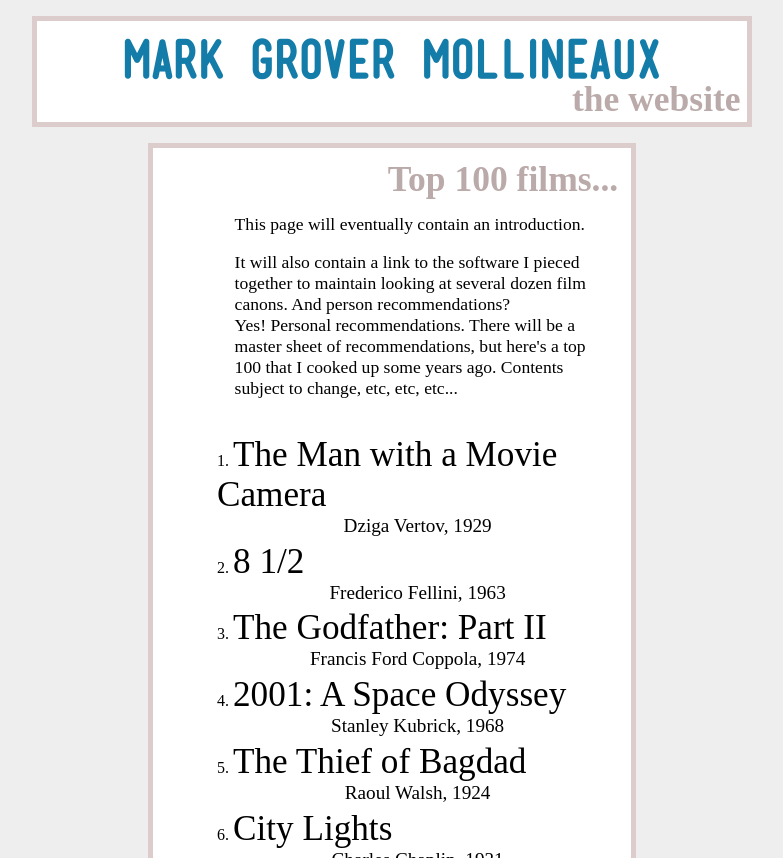
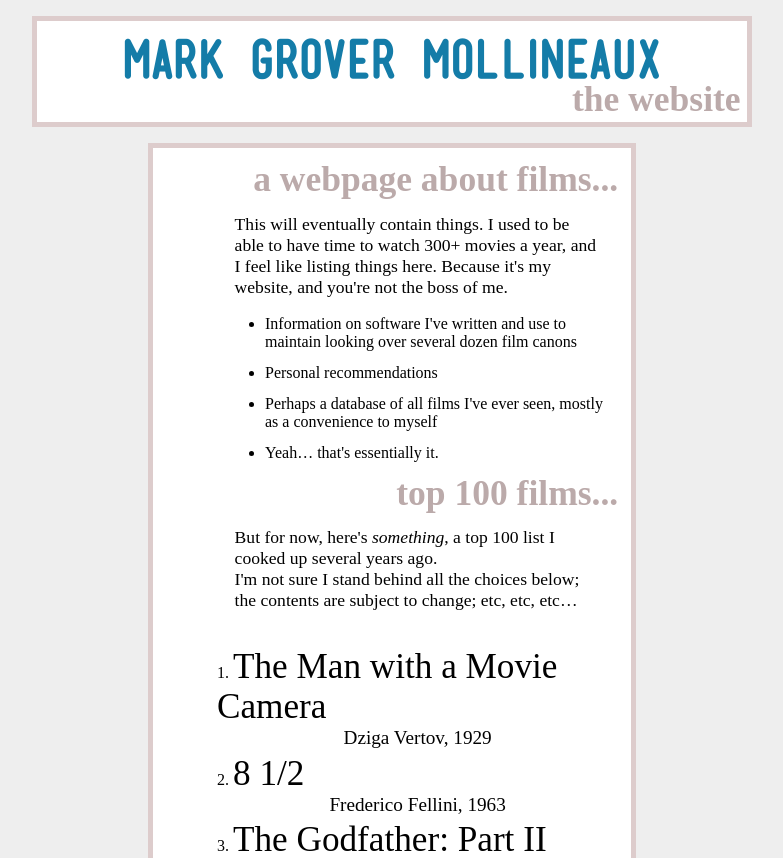
Before and after one commit to bufordsharkley/mgmweb, a Flask app: page /film100/ in a window 1280 px wide. Shown: the top 858 px of the page, without its empty margins (248-1031 px from the left). Run offline with Flask 2, Linux system fonts and the light colour scheme; some web fonts are replaced.

Commit message:
Cleaning up menu descriptions, adding film page

```diff
--- a/mgmweb/__init__.py
+++ b/mgmweb/__init__.py
@@ -88,11 +88,6 @@ def static_from_root():
     return send_from_directory(app.static_folder, request.path[1:])
 
 
-@app.route('/hackers.txt')
-def hackers_txt():
-    return 'site has been hacked at time: {}'.format(datetime.datetime.now())
-
-
 @app.route('/<htmlfile>.html/')
 def html_call(htmlfile):
     return render_template(htmlfile + '.html')
@@ -113,13 +108,11 @@ def frontpagedescriptions(button):
 def page_not_found(e):
     return render_template('404.html'), 404
 
-
-# as of yet un-documented routes:
 @app.route('/film100/')
 def film100():
     return render_template('film100.html', films=top100films)
 
-
+# as of yet un-documented routes:
 @app.route('/heartdemo/')
 def heartdemo():
     return render_template('heartdemo.html')
--- a/mgmweb/frontpage_descriptions.py
+++ b/mgmweb/frontpage_descriptions.py
@@ -1,10 +1,21 @@
 splash_descriptions = {
     'default': {'img': '/static/lobster.png',
-                'summary': ["Hey. This is Mark Mollineaux, speaking at the behest of the Mark Mollineaux website.","","","I'm currently a PhD Candidate at Stanford University.","","This site contains things I've done.","","","Check out my <a href=\"//github.com/bufordsharkley/\">github</a>. No linkedin or Twitter. Because linkedin is spam, and pretty gross. I think there'll be more of a proper bio on this site eventually."]},
+                'summary': ["Hey. This is Mark Mollineaux, speaking at the behest of the Mark Mollineaux website.",
+                            "",
+                            "",
+                            "I'm currently a PhD Candidate at Stanford University.",
+                            "",
+                            "This site contains things I've done.",
+                            "",
+                            "",
+                            "Check out my <a href=\"//github.com/bufordsharkley/\">github</a> or <a href=\"//twitter.com/bufordsharkley/\">twitter</a>. No linkedin, because linkedin is spam, and pretty gross."]},
     'drawings': {'img': '/static/lobster.png',
                 'summary': ['Drawings and sketches, 2001-present.',"","","The medium is ballpoint pen and notebook paper."]},
     'filmlists': {'img': '/static/lobster.png',
-                'summary': ["Some personal lists about film.","","","A top 100 list, and links to software I developed for tracking film canons","","","COMING SOON"]},
+                'summary': ["Some personal lists about film.",
+                            "",
+                            "",
+                            "A top 100 list, and links to software I developed for tracking film canons."]},
     'etc': {'img': '/static/lobster.png',
                 'summary': ["Odds and ends.", "", "Doggerel and such, and whatever else I can't fit somewhere better on this site."]},
     'radio': {'img': '/static/lobster.png',
--- a/mgmweb/templates/film100.html
+++ b/mgmweb/templates/film100.html
@@ -1,15 +1,18 @@
 {% extends "layout.html" %}
 {% block content %}
 <div class="filmlist">
-  <h2>Top 100 films...</h2>
-  <p>This page will eventually contain an introduction.</p>
-  <p>It will also contain a link to the software I pieced together to maintain
-  looking at several dozen film canons.
-  And person recommendations?<br/>
-  Yes! Personal recommendations.
-  There will be a master sheet of recommendations, but here's a top 100 that
-  I cooked up some years ago.
-  Contents subject to change, etc, etc, etc...</p>
+  <h2>a webpage about films...</h2>
+  <p>This will eventually contain things. I used to be able to have time to watch 300+ movies a year, and I feel like listing things here. Because it's my website, and you're not the boss of me.</p>
+  <ul>
+    <li>Information on software I've written and use to maintain looking over several dozen film canons</li>
+    <li>Personal recommendations</li>
+    <li>Perhaps a database of all films I've ever seen, mostly as a convenience to myself</li>
+    <li>Yeah&hellip; that's essentially it.</li>
+  </ul>
+  <h2>top 100 films...</h2>
+  <p>But for now, here's <i>something</i>, a top 100 list I cooked up
+  several years ago. <br/>
+  I'm not sure I stand behind all the choices below; the contents are subject to change; etc, etc, etc&hellip;</p>
   <br/>
   {% for film in films %}
     <div class="film">
--- a/mgmweb/templates/googled16edf84ec2ab5fd.html
+++ /dev/null
@@ -1 +0,0 @@
-google-site-verification: googled16edf84ec2ab5fd.html
--- a/mgmweb/templates/index.html
+++ b/mgmweb/templates/index.html
@@ -26,9 +26,11 @@
     <div class="page initiator" id="projectsanddesign">
       <h2>projects&amp;design</h2>
     </div>
+    <a href={{url_for('subpage', path='film100')}}>
       <div class="page initiator" id="filmlists">
         <h2>film lists</h2>
       </div>
+    </a>
     <a href={{url_for('subpage', path='etc')}}>
       <div class="page initiator" id="etc">
         <h2>etc</h2>
--- a/mgmweb/templates/writings/yolk.html
+++ b/mgmweb/templates/writings/yolk.html
@@ -9,8 +9,8 @@ Why have I stepped into the shoe?<br/>
 Full of the yolk.<br/>
 The yolk, and the pain, <br/>
 And the sorrow, and the <br/>
-Joke, of life <br/>
-Empty<br/>
+Joke <br/>
+Of life empty<br/>
 As an egg’s hollowed shell.<br/>
 <br/>
 Cry!<br/>
```
